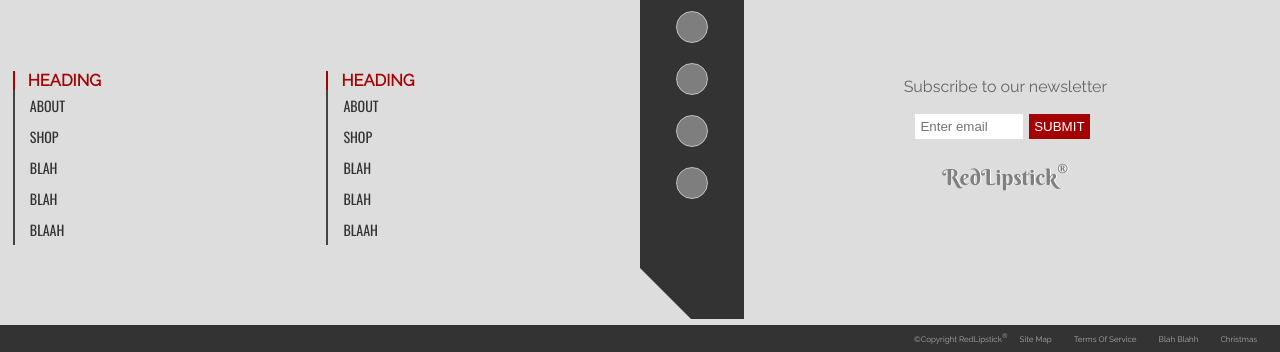
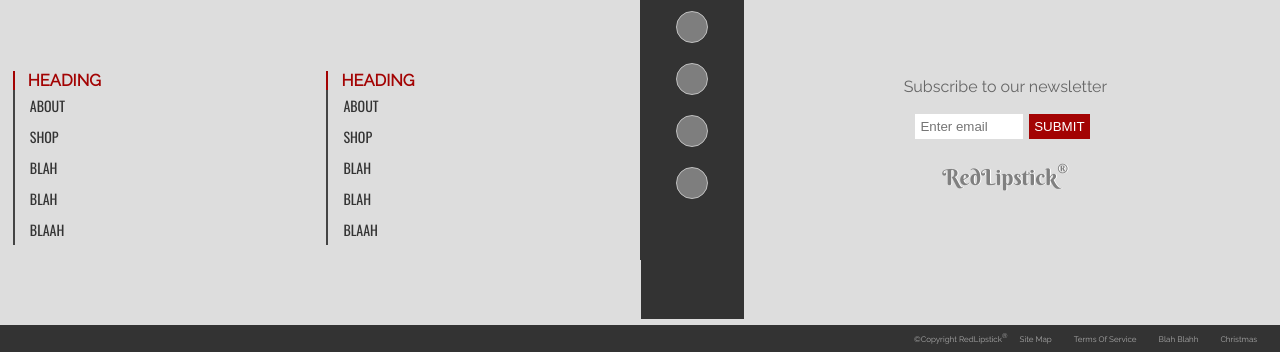
Before and after one commit to yasare16/redlipstick, a PHP site: page / in a window 1280 px wide. Shown: the part 1549-1901 px from the top of the page. Run offline with PHP 8.4, Linux system fonts and the light colour scheme; some libraries are stand-ins or nearby versions; grey boxes are pictures that could not be loaded.

Commit message:
Update style.css

```diff
--- a/style.css
+++ b/style.css
@@ -102,7 +102,7 @@ option{padding:10px;}
 .footer .social a{display:block;height:32px;width:32px;background:url(http://idea.yawdesigns.com/images/social-icons-sprite2.png);margin:20px auto;border:1px solid #fff;border-radius:50%;opacity:0.7;}
 .footer .social a:hover{opacity:1;}
 .footer .social a:last-child{margin-bottom:0;}
-.footer .grid-1::after{content:"";position:relative;width:8.3%;top:1px;left:-8px;display:block;height:0;border:60px solid transparent;border-bottom-color:#ddd;border-left:0;}
+.footer .grid-1::after{content:"";position:relative;width:8.3%;top:1px;left:-8px;display:block;height:0;border:60px solid transparent;border-bottom-color:#ddd;border-left:0;border-right:0;}
 .footer .nav{}
 .footer .nav li{text-align:left; padding:5px; border-left:2px solid #444}
 .footer .nav li:first-child {padding:0 13px; color:#a30303; border-left-color:#a30303; font-size:14px}
```
